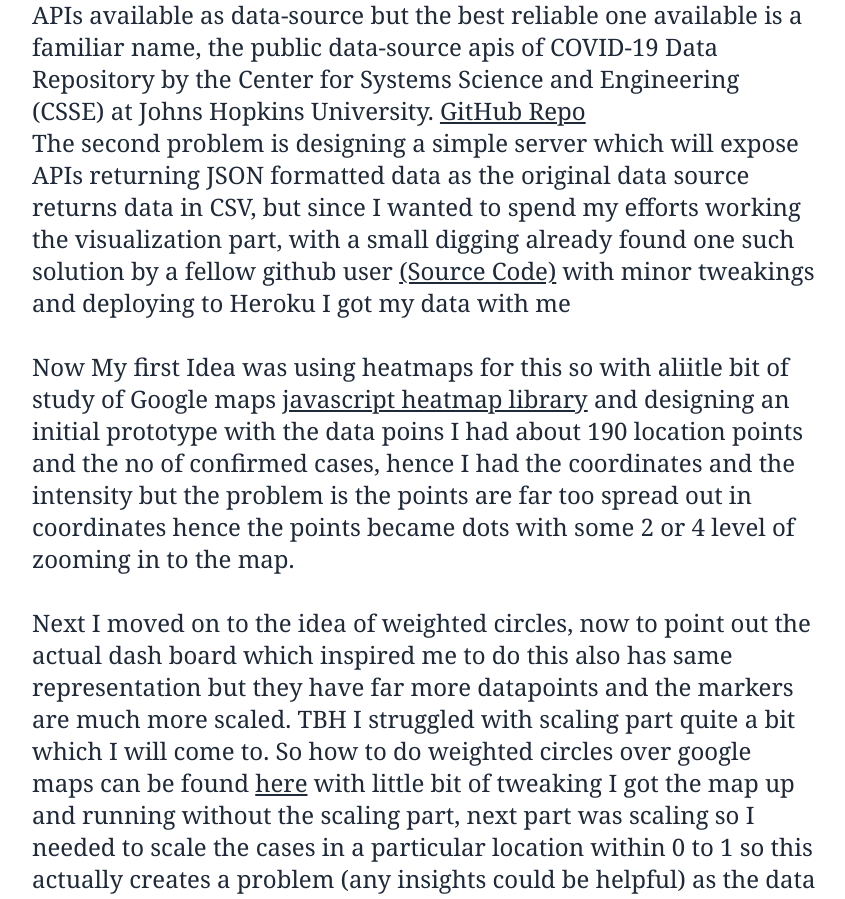
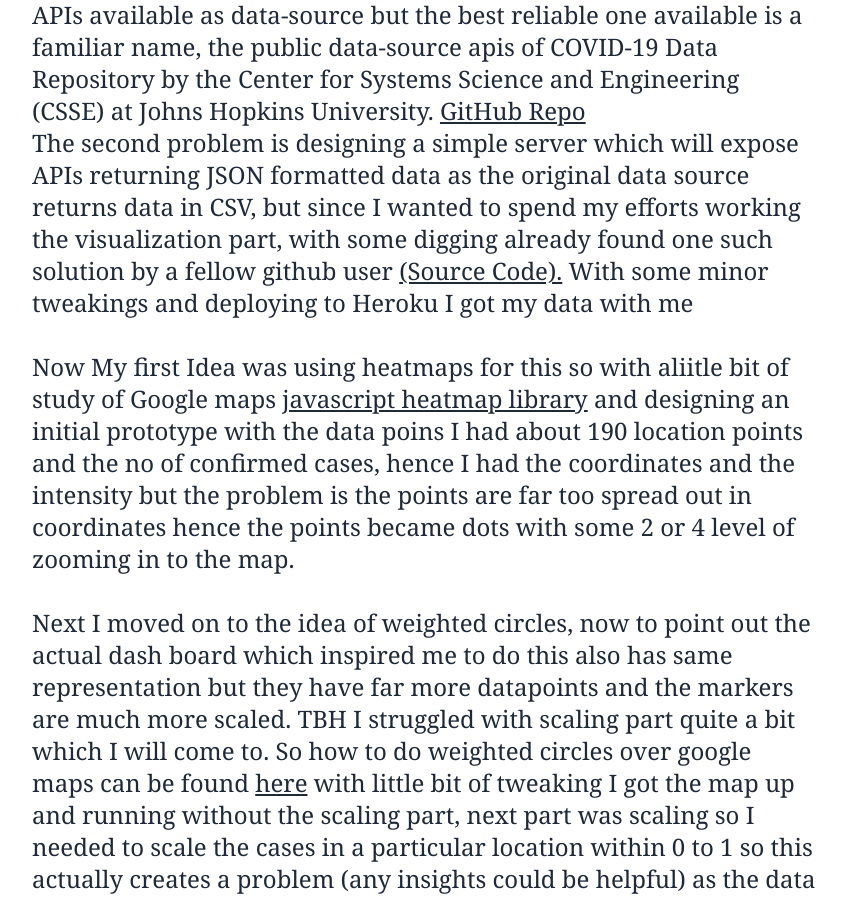
Before and after one commit to utsabc/utsabc.github.io, a plain HTML site: page posts/post_covid19data.html in a window 1280 px wide. Shown: the part 1229-2128 px from the top of the page, without its empty margins (216-1061 px from the left). Drawn offline with nearby package versions, Linux system fonts and the light colour scheme; some packages are replaced by stand-ins of ours; no server answers.

Commit message:
fixes for post

```diff
--- a/posts/post_covid19data.html
+++ b/posts/post_covid19data.html
@@ -185,14 +185,14 @@
             The second problem is designing a simple server which will expose
             APIs returning JSON formatted data as the original data source
             returns data in CSV, but since I wanted to spend my efforts working
-            the visualization part, with a small digging already found one such
+            the visualization part, with some digging already found one such
             solution by a fellow github user
             <a
               href="https://github.com/Omaroid/Covid-19-API"
               style="text-decoration: underline"
-              >(Source Code)</a
+              >(Source Code).</a
             >
-            with minor tweakings and deploying to Heroku I got my data with me
+            With some minor tweakings and deploying to Heroku I got my data with me
           </p>
           <br />
           <p>
@@ -233,7 +233,7 @@
             error I found that adding a base weight and reducing the added
             factor by the normalized point we can get fairly good results but
             the problem is the locations with less cases will be having nearly
-            similar circle sizes but here the transparency base width is kept
+            similar circle sizes but here the transparency width factor is kept
             relatively high so it will be sensitive to low weight data points.
             So finally the end result was satisfactory for a day's work :)
             <p>
```
